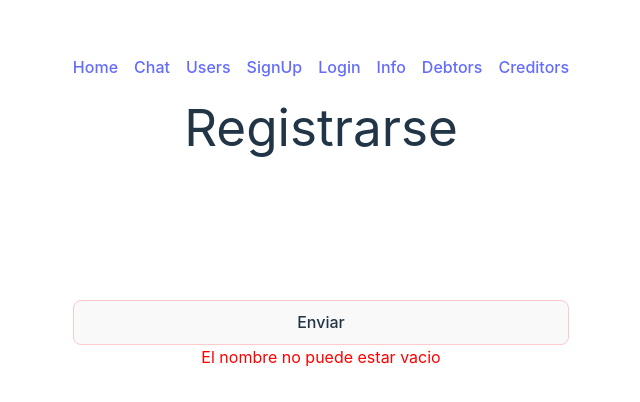
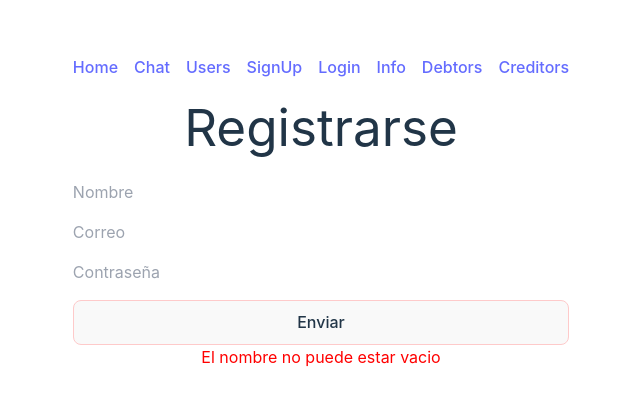
Before and after one commit to Leimock/FrontEndDebeTu, a React (Vite) app: page /signUp in a window 1280 px wide. Shown: the part 188-590 px from the top of the page, without its empty margins (319-959 px from the left). Built offline with nearby package versions, Linux system fonts and the light colour scheme.

Commit message:
little fix

```diff
--- a/src/pages/UserAdd.jsx
+++ b/src/pages/UserAdd.jsx
@@ -9,9 +9,9 @@ const SignUp = () => {
         <>
             <h1 className="flex flex-col mb-6">Registrarse</h1>
             <form onSubmit={handleSubmit} className="flex flex-col gap-4">
-                <input type="text" name="name" value={user.name} onChange={handleChange}/>
-                <input type="email  " name="email" value={user.email} onChange={handleChange}/>
-                <input type="password" name="password" value={user.password} onChange={handleChange}/>
+                <input type="text" name="name" value={user.name} onChange={handleChange} placeholder="Nombre"/>
+                <input type="email  " name="email" value={user.email} onChange={handleChange} placeholder="Correo"/>
+                <input type="password" name="password" value={user.password} onChange={handleChange} placeholder="Contraseña"/>
                 <button type="submit" className="border-red-200">Enviar</button>
             </form>
             {error && <p style={{color: 'red'}}>{error}</p>}
```
